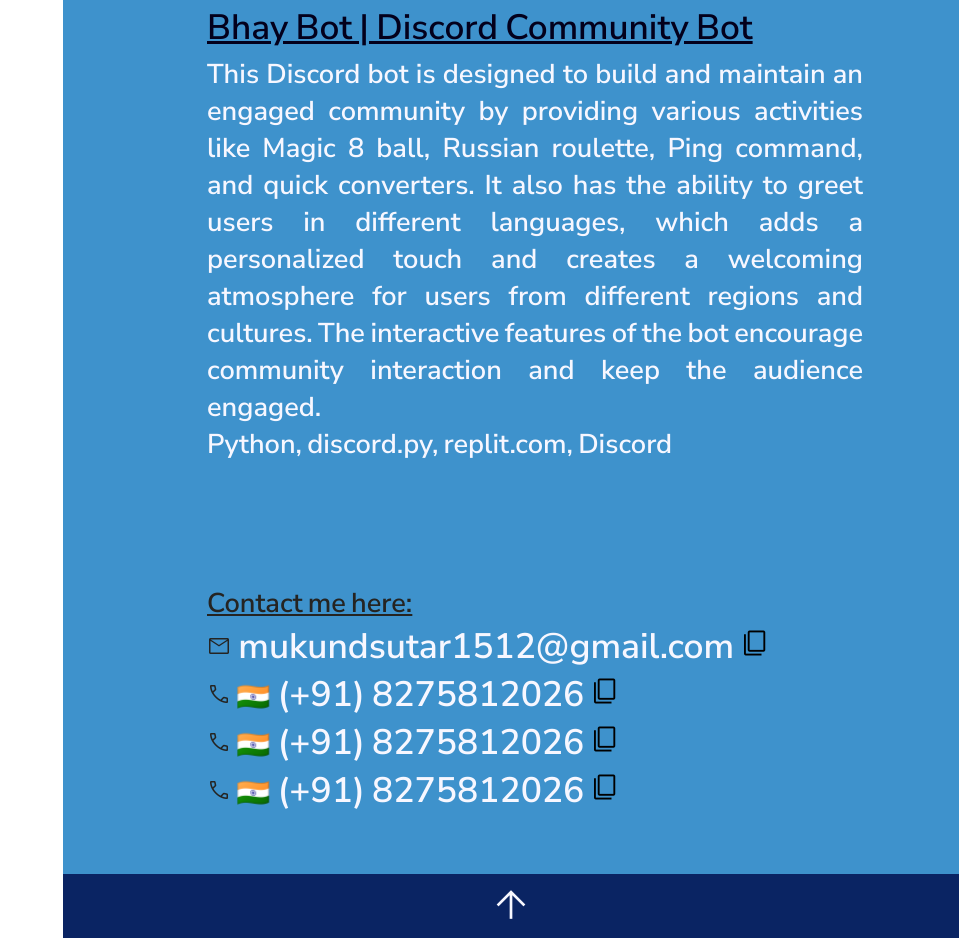
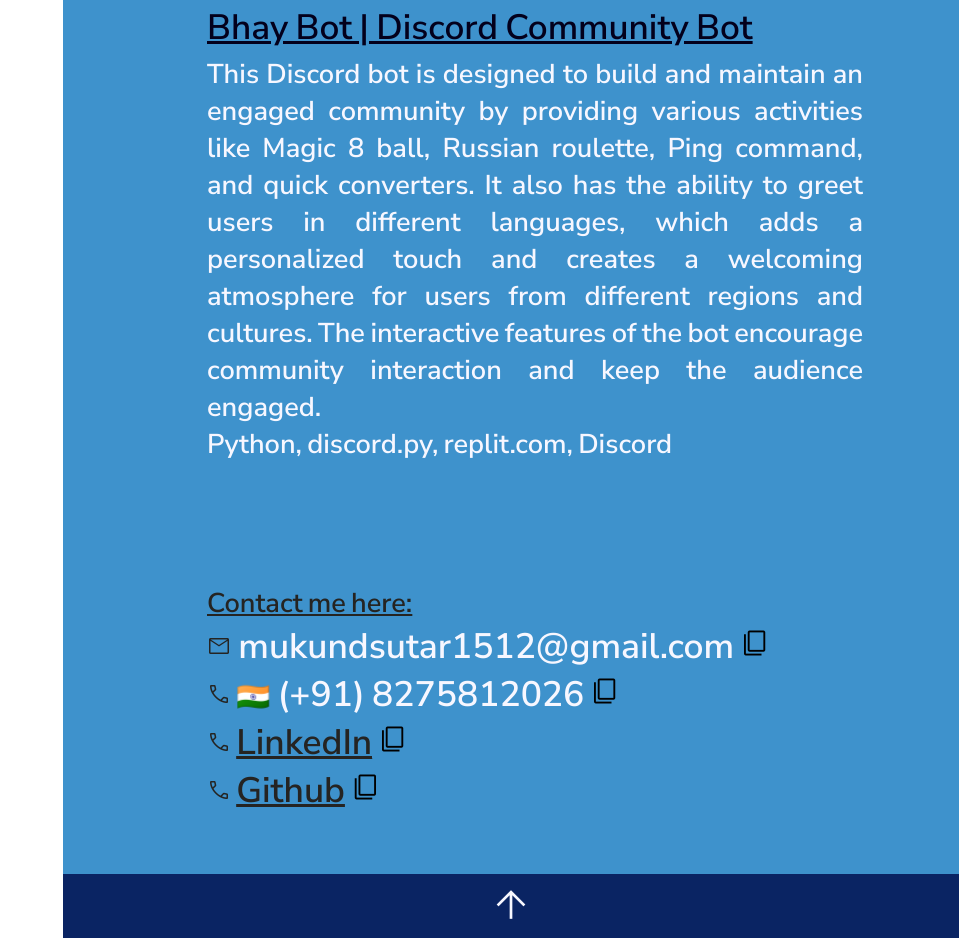
Before and after one commit to mukundsutar/mukund, a website: page index.html in a window 1280 px wide. Shown: the part 4947-5885 px from the top of the page, without its empty margins (321-1280 px from the left). Drawn offline with nearby package versions, Linux system fonts and the light colour scheme; a web font is replaced by a local one.

Commit message:
Removed unneccesary html comments

```diff
--- a/index.html
+++ b/index.html
@@ -8,8 +8,7 @@
 		<!-- Font and Icon import -->
 		<link rel="preconnect" href="https://fonts.googleapis.com" />
 		<link rel="preconnect" href="https://fonts.gstatic.com" crossorigin />
-		<link rel="preconnect" href="https://fonts.googleapis.com" />
-		<link rel="preconnect" href="https://fonts.gstatic.com" crossorigin />
+
 		<link
 			href="https://fonts.googleapis.com/css2?family=Neucha&family=Nunito+Sans:wght@600&family=Playfair+Display&display=swap"
 			rel="stylesheet"
@@ -77,20 +76,6 @@
 	</head>
 
 	<body>
-		<!-- <div class="ticker-container">
-        <div class="ticker-wrap">
-            <div class="ticker">
-                <div class="ticker_item">This website still under Work in Progress.
-                    This website still under Work in Progress.
-                    This website still under Work in Progress.
-                    This website still under Work in Progress.
-                    This website still under Work in Progress.
-                </div>
-
-            </div>
-        </div>
-    </div> -->
-
 		<div class="container">
 			<div class="left">
 				<div class="frame">
@@ -195,7 +180,6 @@
 					<span class="heading1"
 						><a href="#about_me">About Me:</a></span
 					><br /><right-desc>
-						<!-- I Solemnly swear that I am a Developer.  <br>-->
 						Hello there! <br />
 						I am
 						<highlight style="color: #03001c; text-decoration: none"
@@ -222,21 +206,8 @@
 				<div class="desc" id="skill">
 					<span class="heading1"><a href="#skill">My Skills:</a></span
 					><br />
-					<!-- <right-desc>
-                    <p id="txt">Java, Python, C, C++, HTML, CSS, JavaScript, SQL</p>
-                    <java-lang>Java</java-lang>,
-                    <py-lang>Python</py-lang>,
-                    <c-lang>C</c-lang>,
-                    <cpp-lang>C++</cpp-lang>,
-                    <html-lang>HTML</html-lang>,
-                    <css-lang>CSS</css-lang>,
-                    <javascript-lang>JavaScript</javascript-lang>,
-                    <sql-lang>SQL</sql-lang>
-                    and also coherent problem solving.
-                </right-desc> -->
 
 					<main role="main">
-						<!-- <header><h1>Tags</h1></header> -->
 						<span class="tag tag-java tag-lg">#java</span>
 
 						<span class="tag tag-c tag-lg">#c</span>
@@ -295,7 +266,6 @@
 						>LocoSpot | Smart Tourist Guide using Machine
 						Learning</under
 					>
-					<!-- </right-desc> -->
 					<p>
 						My team and I designed an Android app featuring a
 						chatbot that recommends hidden local tourist spots known
@@ -314,7 +284,6 @@
 						>
 						| Paper-and-pencil turn-based game</under
 					>
-					<!-- </right-desc> -->
 					<p>
 						Players take turns marking the spaces in a
 						three-by-three grid with X or O. The player who succeeds
@@ -332,7 +301,6 @@
 						>
 						| Word Guessing Game</under
 					>
-					<!-- </right-desc> -->
 					<p>
 						Players have six attempts to guess a five-letter word,
 						with feedback given for each guess in the form of
@@ -349,7 +317,6 @@
 						>
 						| 2-Player Arcade Game</under
 					>
-					<!-- </right-desc> -->
 					<p>
 						Pong is a two-dimensional sports game that simulates
 						table tennis. The player controls an in-game paddle by
@@ -362,7 +329,6 @@
 					</p>
 
 					<under>TeamTrack | Employee Management System</under>
-					<!-- </right-desc> -->
 					<p>
 						"TeamTrack" is an employee management system that allows
 						organizations to track and manage their employees'
@@ -382,7 +348,6 @@
 						><a href="https://github.com/mukundsutar/Bhay-Bot"></a
 						>Bhay Bot | Discord Community Bot</under
 					>
-					<!-- </right-desc> -->
 					<p>
 						This Discord bot is designed to build and maintain an
 						engaged community by providing various activities like
@@ -398,7 +363,6 @@
 					</p>
 				</div>
 
-				<!-- <div class="desc" id="hobby">Hobbies:<br>I Solemnly swear that I am a Developer</div> -->
 				<div class="desc" id="contact">
 					<span class="heading1"
 						><a href="#contact">Contact me here:</a></span
@@ -439,8 +403,11 @@
 					<br />
 
 					<span class="material-symbols-outlined"> call </span>
-					🇮🇳<right-desc class="phone" id="text-phone">
-						(+91) 8275812026</right-desc
+					<right-desc class="phone" id="text-phone">
+						<a
+							href="https://www.linkedin.com/in/mukund-sutar-05221b229/"
+							>LinkedIn</a
+						></right-desc
 					><button
 						class="copy-text btn"
 						id="btn-2"
@@ -457,8 +424,10 @@
 					<br />
 
 					<span class="material-symbols-outlined"> call </span>
-					🇮🇳<right-desc class="phone" id="text-phone">
-						(+91) 8275812026</right-desc
+					<right-desc class="phone" id="text-phone">
+						<a href="https://github.com/mukundsutar/"
+							>Github</a
+						></right-desc
 					><button
 						class="copy-text btn"
 						id="btn-2"
@@ -473,6 +442,7 @@
 					</button>
 				</div>
 
+				<!-- back to top -->
 				<div class="backToTop">
 					<button id="up" onclick="scrollUp()">
 						<span
```
